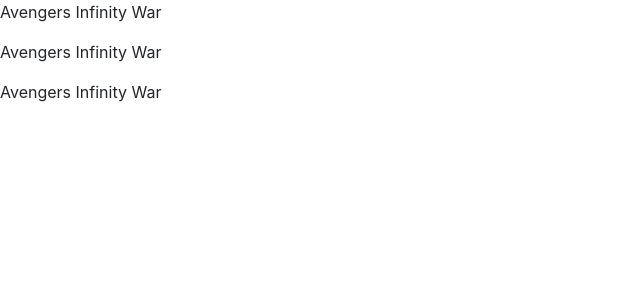
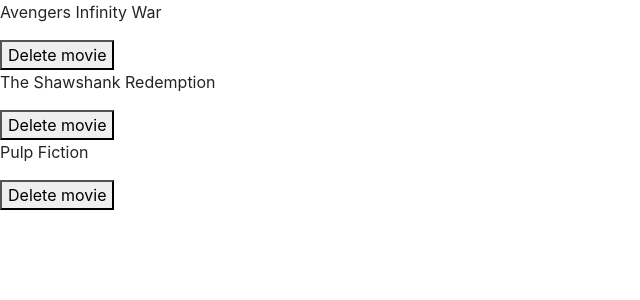
Before and after one commit to MykolaKushka/Movies-App-DB, a React (Create React App) app: page / in a window 1280 px wide. Shown: the top 300 px of the page, without its empty margins (0-640 px from the left). Built offline with nearby package versions, Linux system fonts and the light colour scheme.

Commit message:
Delete button

```diff
--- a/src/components/App.js
+++ b/src/components/App.js
@@ -1,5 +1,16 @@
 import React from "react";
 import { moviesData } from "../moviesData";
+
+function removeMovie(movie) {
+  const updateMovies = this.state.movies.filter(function(item) {
+    return item.id !== movie.id;
+  });
+
+  this.state.movies = updateMovies;
+  this.setState({
+    movies: updateMovies
+  });
+}
 
 class App extends React.Component {
   constructor() {
@@ -13,8 +24,15 @@
   render() {
     return (
       <div>
-        {this.state.movies.map(function(movie) {
-          return <p>{movie.title}</p>;
+        {this.state.movies.map(movie => {
+          return (
+            <div>
+              <p>{movie.title}</p>
+              <button onClick={removeMovie.bind(this, movie)}>
+                Delete movie
+              </button>
+            </div>
+          );
         })}
       </div>
     );
--- a/src/moviesData.js
+++ b/src/moviesData.js
@@ -1,7 +1,7 @@
 export const moviesData = [
   {
     vote_count: 4592,
-    id: 2323232,
+    id: 2321,
     video: false,
     vote_average: 8.5,
     title: "Avengers Infinity War",
@@ -16,10 +16,10 @@
   },
   {
     vote_count: 4592,
-    id: 2323232,
+    id: 2323,
     video: false,
     vote_average: 8.5,
-    title: "Avengers Infinity War",
+    title: "The Shawshank Redemption",
     popularity: 160.3343,
     poster_path: "",
     original_language: "en",
@@ -31,10 +31,10 @@
   },
   {
     vote_count: 4592,
-    id: 2323232,
+    id: 2324,
     video: false,
     vote_average: 8.5,
-    title: "Avengers Infinity War",
+    title: "Pulp Fiction",
     popularity: 160.3343,
     poster_path: "",
     original_language: "en",
```
